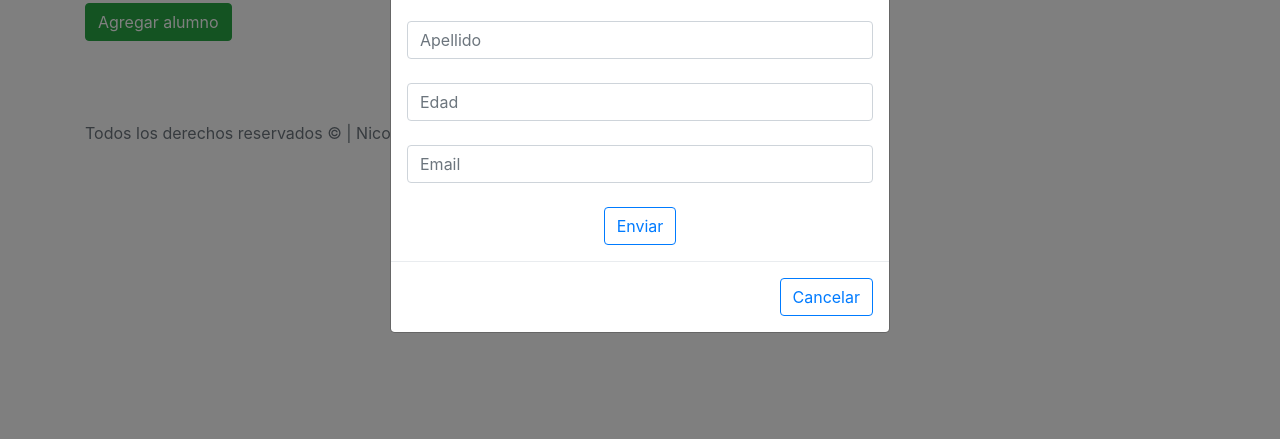
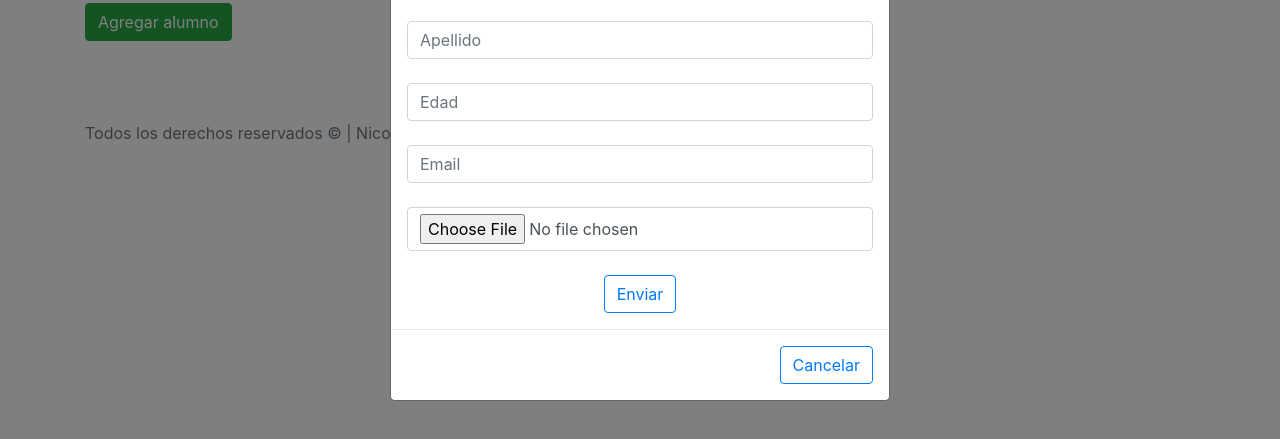
Before and after one commit to nicor423/Instituto-de-Ingles, a plain HTML site: page pgrupal-entrega.html in a window 1280 px wide. Both pictures are taken after a click on the button "Agregar alumno". Shown: the part 161-600 px from the top of the page. Drawn offline with nearby package versions, Linux system fonts and the light colour scheme; no server answers.

Commit message:
Formulario
Agregar foto

```diff
--- a/pgrupal-entrega.html
+++ b/pgrupal-entrega.html
@@ -110,6 +110,8 @@
 			    <input type="text"  class="form-control" placeholder="Edad">
 			    <br>
 			    <input type="email"  class="form-control" placeholder="Email">
+			    <br>
+			    <input type="file"  class="form-control" placeholder="Foto">
 			    <div class="text-center mt-4">
 			        <button class="btn btn-outline-primary" type="submit">Enviar</button>
 			    </div>
```
